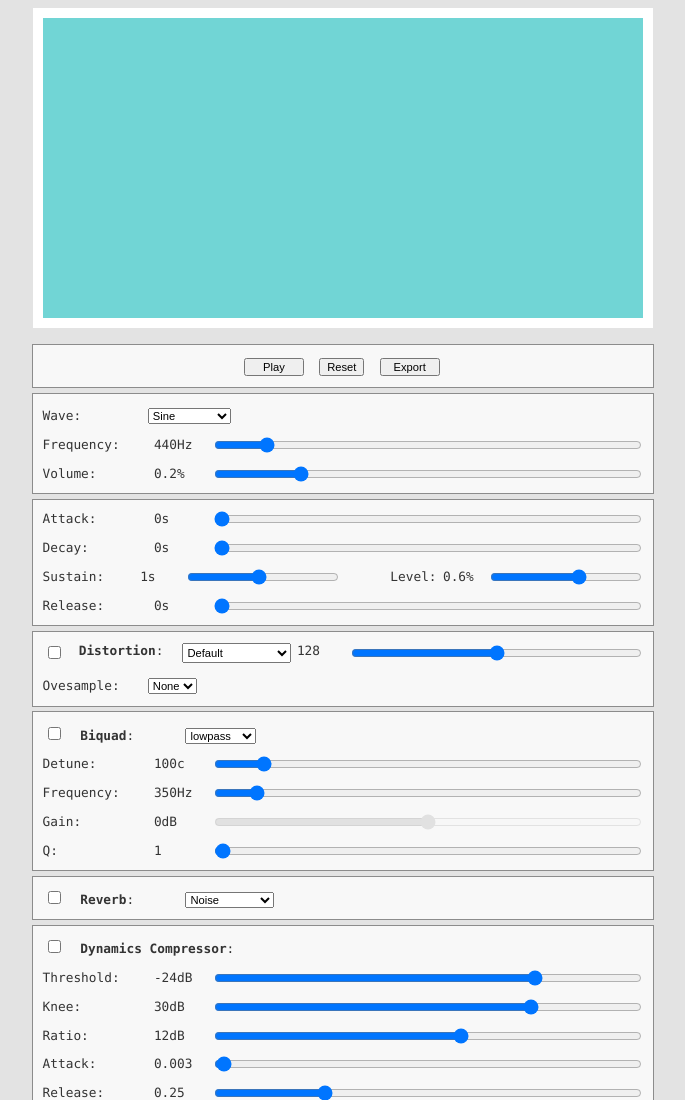
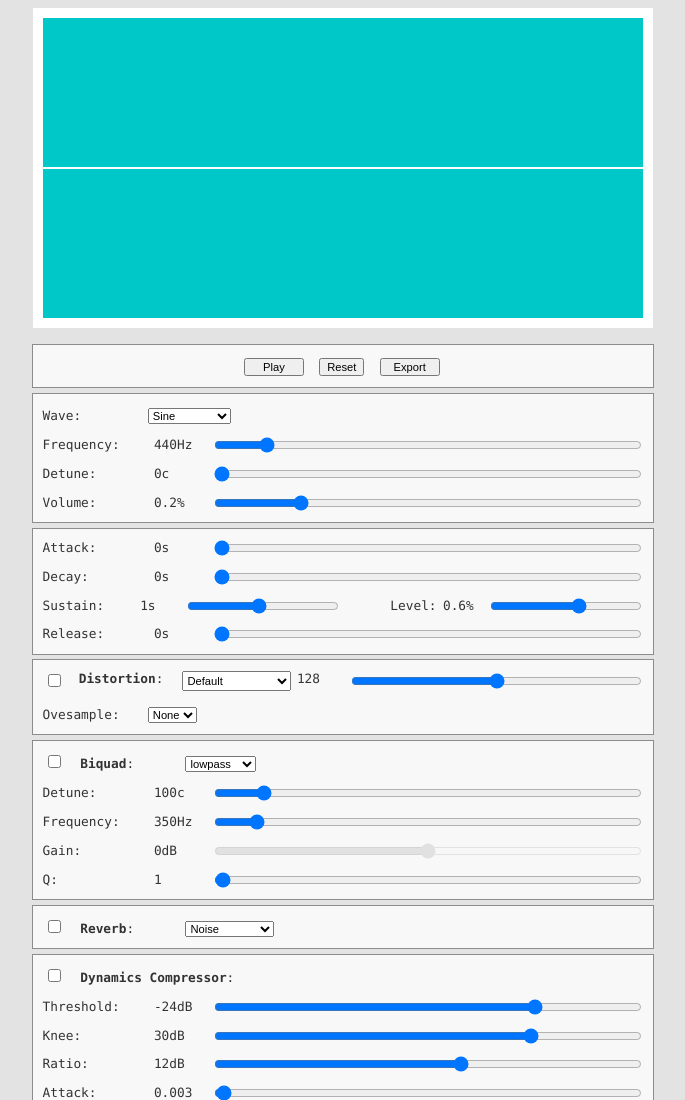
Before and after one commit to raohmaru/simple-audio-synthesizer, a plain HTML site: page src/index.html in a window 1280 px wide. Shown: the top 1100 px of the page, without its empty margins (297-982 px from the left). Drawn offline with Linux system fonts and the light colour scheme.

Commit message:
Bugfix with white noise.
Improved code.
Added OscillatorNode.detune.

```diff
--- a/src/index.html
+++ b/src/index.html
@@ -40,6 +40,12 @@
 				<label class="label" for="frequency" title="Frequency of oscillation in hertz">Frequency:</label>
 				<output for="frequency" id="frequency-output" data-unit="Hz">440</output>
 				<input type="range" min="10" max="4000" value="440" step="10" id="frequency" data-action="playSound">
+			</div>
+
+			<div class="field field--long">
+				<label class="label" for="detune" title="The detuning of the oscillation in cents (an octave is divided into 12 semitones of 100 cents each)">Detune:</label>
+				<output for="detune" id="detune-output" data-unit="c" title="cents">1</output>
+				<input type="range" min="0" max="1000" value="0" step="1" id="detune" data-action="playSound">
 			</div>
 
 			<div class="field field--long field--long-xs">
--- a/src/js/sasynth.js
+++ b/src/js/sasynth.js
@@ -1,20 +1,20 @@
 import distortionCurves from './distortionCurves.js';
 import impulses from './impulses/index.js';
 
-let distortionCurveIdx,
-	audioCtx,
-	generatorNode,
-	distortion,
-	biquadFilter,
-	gainNode,
-	envelopeNode,
-	reverbNode,
-	dynacomprNode,
-	analyser,
-	audioNodes,
-	timeoutID,
-	whiteNoiseBuffer,
-	recording;
+let distortionCurveIdx;
+let audioCtx;
+let generatorNode;
+let distortion;
+let biquadFilter;
+let gainNode;
+let envelopeNode;
+let reverbNode;
+let dynacomprNode;
+let analyser;
+let audioNodes;
+let timeoutID;
+let whiteNoiseBuffer;
+let recording;
 
 function createNodes() {
 	// Creating an audio context
@@ -65,11 +65,13 @@ function addOscillatorOrNoiseNode() {
 		// Sine wave — other values are 'square', 'sawtooth', 'triangle' and 'custom'
 		generatorNode.type = nodeType;
 		generatorNode.frequency.value = document.getElementById('frequency').value; // value in hertz. Default is 440
+		generatorNode.detune.value = document.getElementById('detune').value; // value in cents. Default is 100
 	} else {
 		generatorNode = createWhiteNoise();
 	}
 
 	document.getElementById('frequency').disabled = nodeType === 'noise';
+	document.getElementById('detune').disabled = nodeType === 'noise';
 
 	audioNodes[0] = generatorNode;
 	connectNodes();
@@ -176,6 +178,7 @@ function stopSound() {
 		}
 		generatorNode = undefined;
 		btnToggleAudio.value = "Play";
+		resetVisualization();
 	});
 }
 
@@ -221,8 +224,8 @@ function createReverb() {
 
 // https://noisehack.com/generate-noise-web-audio-api/
 function createWhiteNoise() {
-	const bufferSize = 2 * audioCtx.sampleRate
-		sourceNode = audioCtx.createBufferSource();
+	const bufferSize = 2 * audioCtx.sampleRate;
+	const sourceNode = audioCtx.createBufferSource();
 	let output;
 
 	if(!whiteNoiseBuffer) {
@@ -267,16 +270,18 @@ function base64ToArrayBuffer(base64) {
 
 
 // Visualization ///////////////////////////////////////////////////////////////////////////////////
-let canvas = document.getElementById('canvas'),
-	canvasCtx = canvas.getContext('2d'),
-	bufferLength,
-	dataArray,
-	rafID;
-const WIDTH = canvas.width,
-	  HEIGHT = canvas.height;
+let canvas = document.getElementById('canvas');
+let canvasCtx = canvas.getContext('2d');
+let bufferLength;
+let dataArray;
+let rafID;
+const WIDTH = canvas.width;
+const HEIGHT = canvas.height;
+const HEIGHT_2 = HEIGHT / 2;
 
-canvasCtx.fillStyle = 'rgba(0, 200, 200, 0.5)';
-canvasCtx.fillRect(0, 0, WIDTH, HEIGHT);
+canvasCtx.fillStyle = 'rgb(0, 200, 200)';
+canvasCtx.lineWidth = 2;
+canvasCtx.strokeStyle = 'rgb(255, 255, 255)';
 
 function visualize() {
 	bufferLength = analyser.frequencyBinCount; // half the FFT value
@@ -290,8 +295,6 @@ function draw() {
 	analyser.getByteTimeDomainData(dataArray); // get waveform data and put it into the array created above
 
 	canvasCtx.fillRect(0, 0, WIDTH, HEIGHT);
-	canvasCtx.lineWidth = 1;
-	canvasCtx.strokeStyle = 'rgb(255, 255, 255)';
 	canvasCtx.beginPath();
 
 	let sliceWidth = WIDTH * 1.0 / bufferLength,
@@ -301,7 +304,7 @@ function draw() {
 
 	for(let i = 0; i < bufferLength; i++) {
 		v = dataArray[i] / 128.0;
-		y = v * HEIGHT/2;
+		y = v * HEIGHT_2;
 
 		if(i === 0) {
 			canvasCtx.moveTo(x, y);
@@ -312,9 +315,19 @@ function draw() {
 		x += sliceWidth;
 	}
 
-	canvasCtx.lineTo(canvas.width, canvas.height/2);
+	canvasCtx.lineTo(WIDTH, HEIGHT_2);
 	canvasCtx.stroke();
-};
+}
+
+function resetVisualization() {
+	canvasCtx.fillRect(0, 0, WIDTH, HEIGHT);
+	canvasCtx.beginPath();
+	canvasCtx.moveTo(0, HEIGHT_2);
+	canvasCtx.lineTo(WIDTH, HEIGHT_2);
+	canvasCtx.stroke();
+}
+
+resetVisualization();
 
 
 // UI //////////////////////////////////////////////////////////////////////////////////////////////
```
